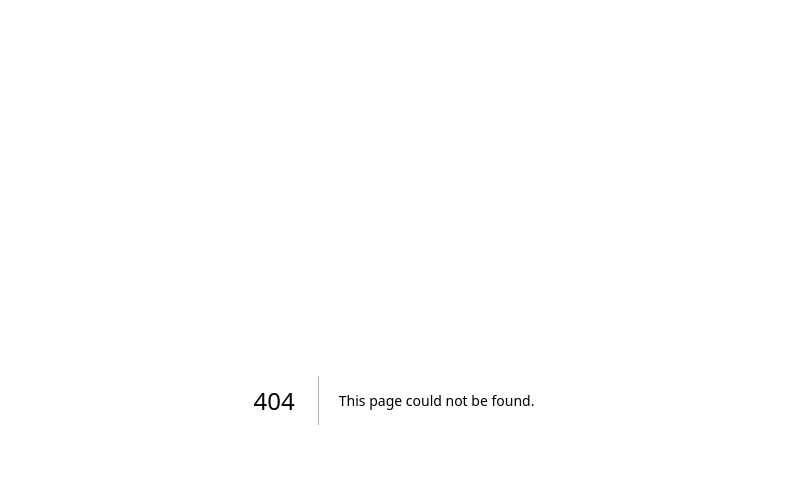
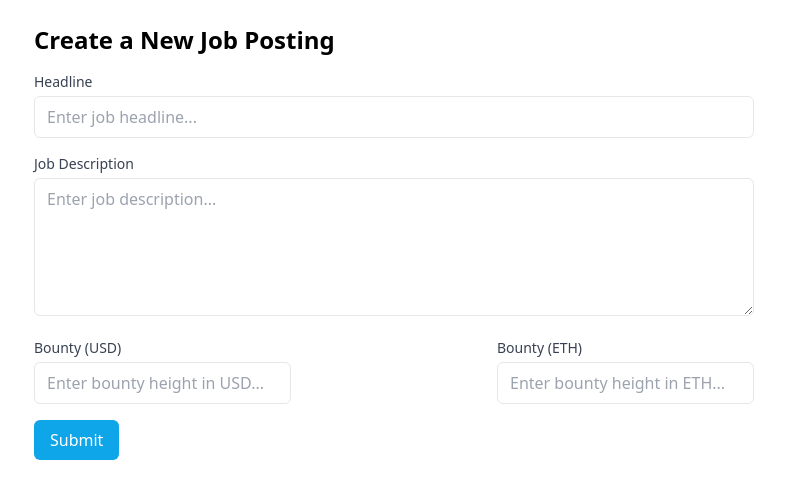
Before and after one commit to maxmynter/ethHackathonMUC, a Next.js app: page /company/jobPostingForm in a window 1280 px wide. Before the commit this address had no page. Shown: the top 498 px of the page, without its empty margins (246-1031 px from the left). Built offline with nearby package versions, Linux system fonts and the light colour scheme; what @rainbow-me/rainbowkit, wagmi would draw is missing.

Commit message:
Job Posting View

```diff
--- a/pages/company/index.js
+++ /dev/null
@@ -1,11 +0,0 @@
-import Header from "../../components/header";
-const CompanyView = () => {
-  return (
-    <div>
-      <Header />
-      <div>Company View</div>
-    </div>
-  );
-};
-
-export default CompanyView;
--- /dev/null
+++ b/pages/company/index.tsx
@@ -0,0 +1,43 @@
+import Header from "../../components/header";
+import SubHeader from "../../components/subheader";
+import JobPostingForm from "./jobPostingForm";
+import { useState } from "react";
+
+const companyViewStatesArray = ["New", "Active", "Archive"];
+
+const CompanyView = () => {
+  const [companyViewState, setCompanyViewState] = useState("Active");
+
+  const CompanyViewHeader = () => {
+    return (
+      <SubHeader
+        statesArray={companyViewStatesArray}
+        headerState={companyViewState}
+        setHeaderState={setCompanyViewState}
+      />
+    );
+  };
+
+  const RenderSubpage = ({ viewState }: { viewState: string }) => {
+    switch (viewState) {
+      case "New":
+        return <JobPostingForm />;
+      case "Active":
+        return <p>Not yet Implemented</p>;
+      case "Archive":
+        return <p>Not yet Implemented</p>;
+      default:
+        return <p>Company View State Default</p>;
+    }
+  };
+
+  return (
+    <div>
+      <Header />
+      <CompanyViewHeader />
+      <RenderSubpage viewState={companyViewState} />
+    </div>
+  );
+};
+
+export default CompanyView;
--- /dev/null
+++ b/pages/company/jobPostingForm.js
@@ -0,0 +1,109 @@
+import React, { useState } from "react";
+
+const JobPostingForm = () => {
+  const [usdAmount, setUsdAmount] = useState("");
+  const [ethAmount, setEthAmount] = useState("");
+
+  const usdToEthConversionRate = 0.02; // Replace with the actual conversion rate
+
+  const handleUsdChange = (event) => {
+    const newUsdAmount = event.target.value;
+    setUsdAmount(newUsdAmount);
+    setEthAmount(
+      (parseFloat(newUsdAmount) * usdToEthConversionRate).toFixed(2)
+    );
+  };
+
+  const handleEthChange = (event) => {
+    const newEthAmount = event.target.value;
+    setEthAmount(newEthAmount);
+    setUsdAmount(
+      (parseFloat(newEthAmount) / usdToEthConversionRate).toFixed(2)
+    );
+  };
+
+  return (
+    <div className="max-w-3xl mx-auto p-6">
+      <h1 className="text-2xl font-semibold mb-4">Create a New Job Posting</h1>
+
+      <div className="mb-4">
+        <label
+          className="block text-sm font-medium text-gray-700 mb-1"
+          htmlFor="header"
+        >
+          Headline
+        </label>
+        <input
+          id="header"
+          name="header"
+          type="text"
+          className="w-full px-3 py-2 border rounded-md focus:outline-none focus:border-blue-500"
+          placeholder="Enter job headline..."
+        />
+      </div>
+
+      <div className="mb-4">
+        <label
+          className="block text-sm font-medium text-gray-700 mb-1"
+          htmlFor="body"
+        >
+          Job Description
+        </label>
+        <textarea
+          id="body"
+          name="body"
+          rows="5"
+          className="w-full px-3 py-2 border rounded-md focus:outline-none focus:border-blue-500"
+          placeholder="Enter job description..."
+        ></textarea>
+      </div>
+
+      <div className="flex flex-row justify-between">
+        <div className="mb-4">
+          <label
+            className="block text-sm font-medium text-gray-700 mb-1"
+            htmlFor="usdAmount"
+          >
+            Bounty (USD)
+          </label>
+          <input
+            id="usdAmount"
+            name="usdAmount"
+            type="number"
+            value={usdAmount}
+            onChange={handleUsdChange}
+            className="w-full px-3 py-2 border rounded-md focus:outline-none focus:border-blue-500"
+            placeholder="Enter bounty height in USD..."
+          />
+        </div>
+
+        <div className="mb-4">
+          <label
+            className="block text-sm font-medium text-gray-700 mb-1"
+            htmlFor="ethAmount"
+          >
+            Bounty (ETH)
+          </label>
+          <input
+            id="ethAmount"
+            name="ethAmount"
+            type="number"
+            value={ethAmount}
+            onChange={handleEthChange}
+            className="w-full px-3 py-2 border rounded-md focus:outline-none focus:border-blue-500"
+            placeholder="Enter bounty height in ETH..."
+          />
+        </div>
+      </div>
+
+      <button
+        type="submit"
+        className="bg-sky-500 text-white px-4 py-2 rounded-md hover:bg-sky-600 focus:outline-none focus:ring focus:ring-blue-300"
+      >
+        Submit
+      </button>
+    </div>
+  );
+};
+
+export default JobPostingForm;
```
